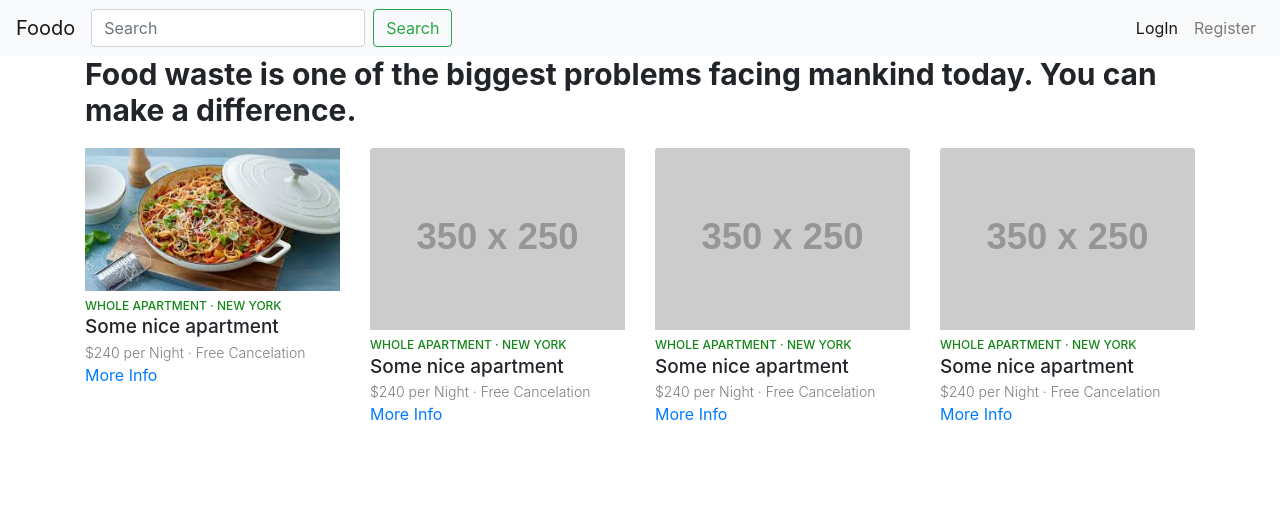
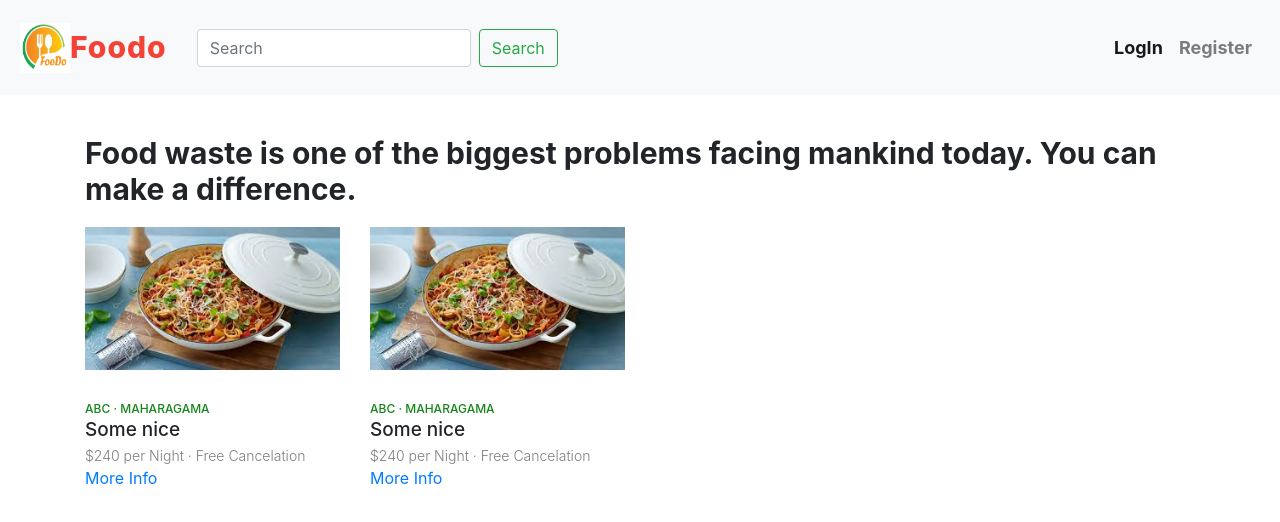
Before and after one commit to isurudilhansenanayaka/foodo, an Angular app: page / in a window 1280 px wide. Shown: the top 522 px of the page. Built offline with nearby package versions, Linux system fonts and the light colour scheme.

Commit message:
create new item module

```diff
--- a/angular.json
+++ b/angular.json
@@ -7,7 +7,7 @@
       "root": "",
       "sourceRoot": "src",
       "projectType": "application",
-      "prefix": "app",
+      "prefix": "bwm",
       "schematics": {},
       "architect": {
         "build": {
--- a/src/app/common/header/header.component.html
+++ b/src/app/common/header/header.component.html
@@ -1,5 +1,5 @@
 <nav class="navbar navbar-expand-lg navbar-light bg-light">
-    <a class="navbar-brand" href="#">Foodo</a>
+    <img class="img-circle" src="/assets/image/Capture.png" alt="" width="50" height="50">    <a class="navbar-brand" href="#">Foodo</a>
     <form class="form-inline my-2 my-lg-0">
       <input class="form-control mr-sm-2" type="search" placeholder="Search" aria-label="Search">
       <button class="btn btn-outline-success my-2 my-sm-0" type="submit">Search</button>
@@ -16,6 +16,7 @@
           <a class="nav-link" href="#">Register</a>
         </li>
 
+
       </ul>
     </div>
   </nav>
--- a/src/app/common/header/header.component.scss
+++ b/src/app/common/header/header.component.scss
@@ -0,0 +1,51 @@
+//@import 'variable';
+
+.navbar {
+  padding: 20px;
+  margin-bottom: 40px;
+
+  .bwm-search {
+    height: 50px;
+    width: 300px;
+
+  }
+
+  .navbar-brand {
+    margin-right: 30px;
+    font-size: 30px;
+    letter-spacing: 1px;
+    color: #F44336;
+    font-weight: 800;
+
+    img {
+      margin-top: 15px;
+      height: 20px;
+    }
+  }
+
+  .nav-item {
+    font-size: 18px;
+    font-weight: 700;
+
+  }
+
+  .btn-bwm-search {
+    border-color: #F44336;
+    color: #F44336;
+
+    &:hover, &:focus, &:active {
+      background-color: transparent;
+      border-color: #F44336;
+      color: #F44336;
+      box-shadow: none;
+    }
+  }
+
+  .dropdown-item {
+    font-size: 14px;
+
+    &:active, &:focus {
+      background-color: #F44336;
+    }
+  }
+}
--- a/src/app/item/item-list-item/item-list-item.component.html
+++ b/src/app/item/item-list-item/item-list-item.component.html
@@ -1,3 +1,9 @@
-<p>
-  item-list-item works!
-</p>
+<div class="card bwm-card">
+    <img class="img-responsive" src="/assets/image/download.jpg" alt="">
+    <div class="card-block"><br>
+      <h6 class="card-subtitle">abc &#183; Maharagama</h6>
+      <h4 class="card-title">Some nice</h4>
+      <p class="card-text">$240 per Night &#183; Free Cancelation</p>
+      <a href="#" class="card-link">More Info</a>
+    </div>
+  </div>
--- a/src/app/item/item-list/item-list.component.html
+++ b/src/app/item/item-list/item-list.component.html
@@ -8,12 +8,6 @@
       <div class='col-md-3 col-xs-6'>
            <bwm-item-list-item></bwm-item-list-item>
        </div>
-    <div class='col-md-3 col-xs-6'>
-      <bwm-item-list-item></bwm-item-list-item>
-    </div>
-    <div class='col-md-3 col-xs-6'>
-      <bwm-item-list-item></bwm-item-list-item>
-    </div>
 
     </div>
   </section>
--- a/src/app/item/item.component.html
+++ b/src/app/item/item.component.html
@@ -1,53 +1 @@
-<section id="rentalListing">
-  <h1 class="title">Food waste is one of the biggest problems facing mankind today.
-    You can make a difference.</h1>
-  <div class="row">
-    <div class='col-md-3 col-xs-6'>
-      <div class="card bwm-card">
-        <img class="img-responsive" src="/assets/image/download.jpg" alt="">
-        <div class="card-block">
-          <h6 class="card-subtitle">Whole Apartment &#183; New York</h6>
-          <h4 class="card-title">Some nice apartment</h4>
-          <p class="card-text">$240 per Night &#183; Free Cancelation</p>
-          <a href="#" class="card-link">More Info</a>
-        </div>
-      </div>
-    </div>
-
-    <div class='col-md-3 col-xs-6'>
-      <div class="card bwm-card">
-        <img class="card-img-top" src="http://via.placeholder.com/350x250" alt="">
-        <div class="card-block">
-          <h6 class="card-subtitle">Whole Apartment &#183; New York</h6>
-          <h4 class="card-title">Some nice apartment</h4>
-          <p class="card-text">$240 per Night &#183; Free Cancelation</p>
-          <a href="#" class="card-link">More Info</a>
-        </div>
-      </div>
-    </div>
-
-    <div class='col-md-3 col-xs-6'>
-      <div class="card bwm-card">
-          <img class="card-img-top" src="http://via.placeholder.com/350x250" alt="">
-        <div class="card-block">
-          <h6 class="card-subtitle">Whole Apartment &#183; New York</h6>
-          <h4 class="card-title">Some nice apartment</h4>
-          <p class="card-text">$240 per Night &#183; Free Cancelation</p>
-          <a href="#" class="card-link">More Info</a>
-        </div>
-      </div>
-    </div>
-
-    <div class='col-md-3 col-xs-6'>
-      <div class="card bwm-card">
-        <img class="card-img-top" src="http://via.placeholder.com/350x250" alt="">
-        <div class="card-block">
-          <h6 class="card-subtitle">Whole Apartment &#183; New York</h6>
-          <h4 class="card-title">Some nice apartment</h4>
-          <p class="card-text">$240 per Night &#183; Free Cancelation</p>
-          <a href="#" class="card-link">More Info</a>
-        </div>
-      </div>
-    </div>
-  </div>
-</section>
+<bwm-item-list></bwm-item-list>
--- a/src/styles.css
+++ b/src/styles.css
@@ -1,13 +1,10 @@
-/* You can add global styles to this file, and also import other style files */
-#rentalListing {
+
     .title {
       font-size: 30px;
       font-weight: 700;
       margin-bottom: 20px;
     }
 
-
-    /* SINGLE CARD STYLES*/
     .bwm-card {
       border: none;
 
@@ -40,5 +37,5 @@
           margin-bottom: 0;
         }
       }
-    }
+
   }
--- /dev/null
+++ b/src/styles/_variables.scss
@@ -0,0 +1,3 @@
+$main-color: #F44336;
+$mail-text-color: #484848;
+$Light-gray-color: #e9e9e9;
```
Also changed, not shown: src/app/app.module.ts (+7 -8 lines), src/app/item/item.module.ts (added, +14 -0 lines), src/assets/image/Capture.png (added). Lines whose indentation alone changed are shown as unchanged.
